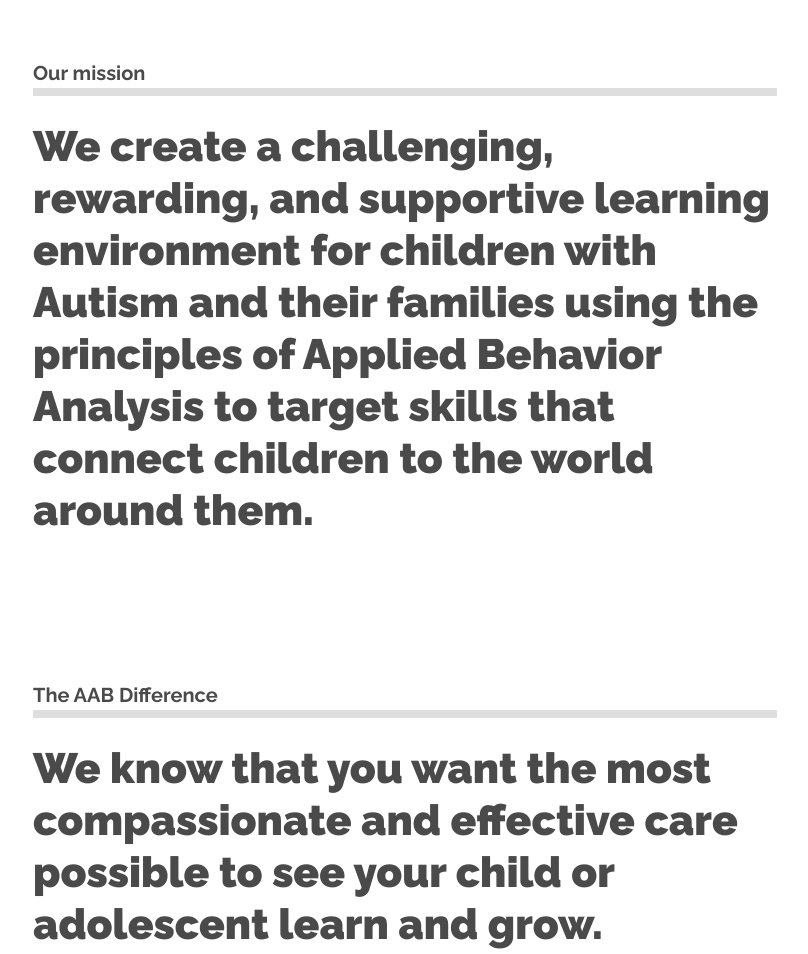
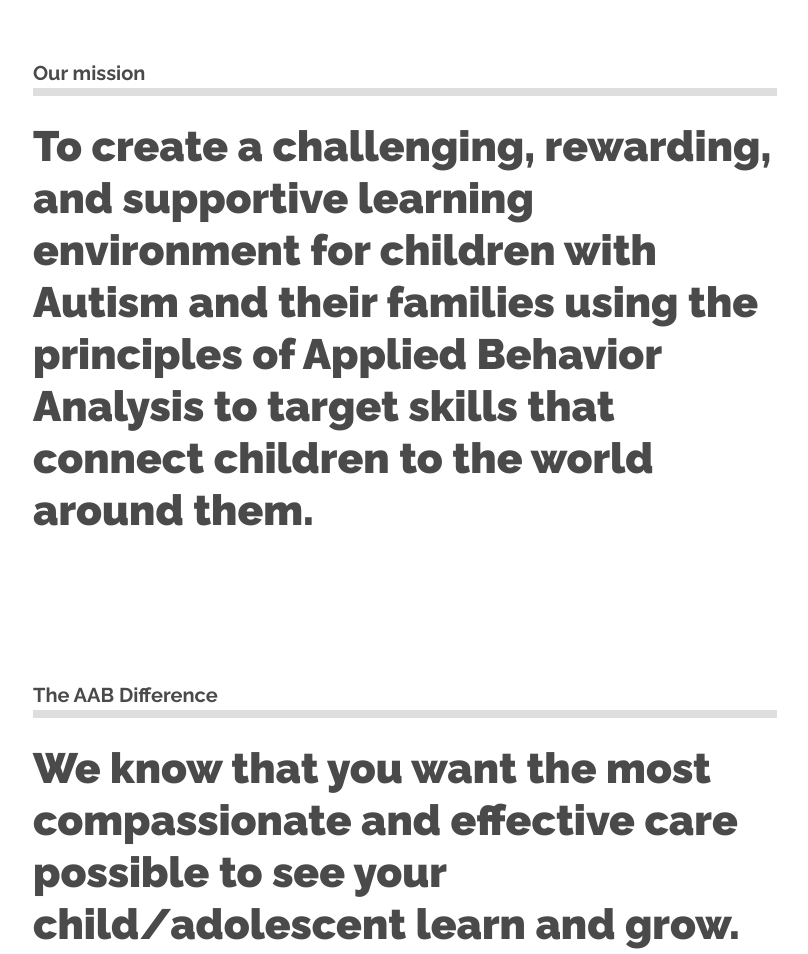
Before and after one commit to knewzen/all-about-behavior, a plain HTML site: page index.html in a window 1280 px wide. Shown: the part 802-1756 px from the top of the page, without its empty margins (235-1043 px from the left). Drawn offline with Linux system fonts and the light colour scheme; a web font is replaced by a local one.

Commit message:
Update with new copy.

```diff
--- a/index.html
+++ b/index.html
@@ -30,7 +30,7 @@
         <div class="column is-8 is-offset-2">
           <span class="callout-title">Our mission</span>
           <h1 class="callout">
-            We create a challenging, rewarding, and supportive learning environment for children with Autism and their families using the principles of Applied Behavior Analysis to target skills that connect children to the world around them.
+            To create a challenging, rewarding, and supportive learning environment for children with Autism and their families using the principles of Applied Behavior Analysis to target skills that connect children to the world around them.
           </h2>
         </div>
       </div>
@@ -40,11 +40,11 @@
       <div class="container">
         <div class="column is-8 is-offset-2">
           <span class="callout-title">The AAB Difference</span>
-          <h1 class="callout">We know that you want the most compassionate and effective care possible to see your child or adolescent learn and grow.</h1>
+          <h1 class="callout">We know that you want the most compassionate and effective care possible to see your child/adolescent learn and grow.</h1>
           <h2 class="subtitle">
-            We understand that as a parent of a child with Autism that you may experience information overload while coping with a diagnosis, which can be very emotional and overwhelming. We hope to alleviate some of that stress by providing you with research based methods while listening to your input and working to target goals in a way that works for your family and your child.<br><br>
-            We start with a parent interview, rapport building, and an assessment process that allows us to get to know you and your child better. We then set individualized goals based off the assessments and your valuable input as parents. With this we can begin treatment using the principles of Applied Behavior Analysis in 1:1 therapy.<br><br>
-            With this intensive approach, we can target a variety of goals and incorporate functional learning opportunities that can help your child/adolescent to have success in a variety of settings.
+             We understand that as a parent of a child with Autism that you may experience information overload while coping with a diagnosis, which can be very emotional and overwhelming. We hope to alleviate some of that stress by providing you with research based methods while listening to your input and working to target goals in a way that works for your family and your child.<br>
+             <br>We start with a parent interview, rapport building, and an assessment process that allows us to get to know you and your child better. We then set individualized goals based off the assessments and your valuable input as parents. With this we can begin treatment using the principles of Applied Behavior Analysis in 1:1 therapy.<br>
+             <br>With this intensive approach, we can target a variety of goals and incorporate functional learning opportunities that can help your child/adolescent to have success in a variety of settings.
           </h2>
         </div>
       </div>
```
